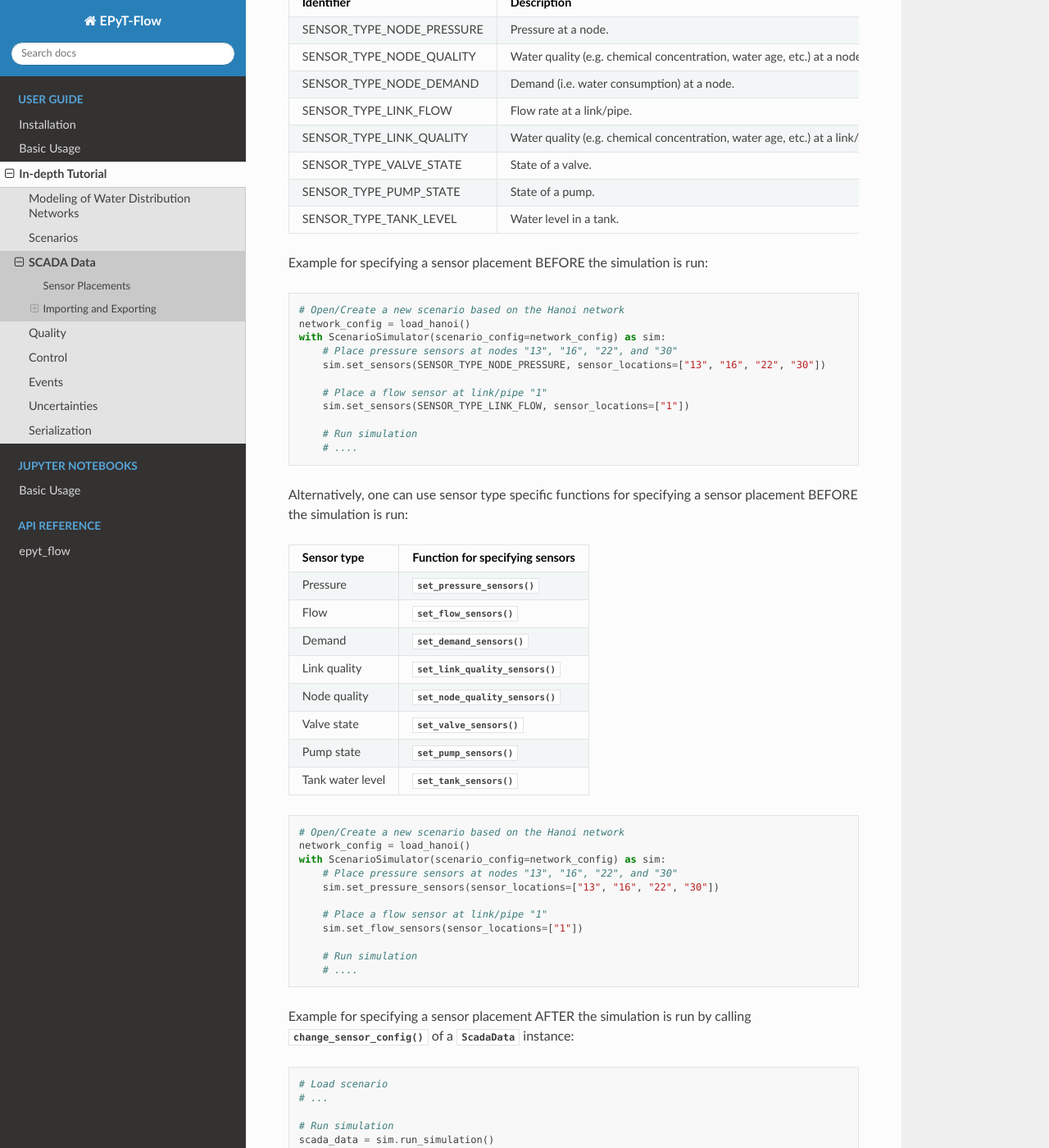
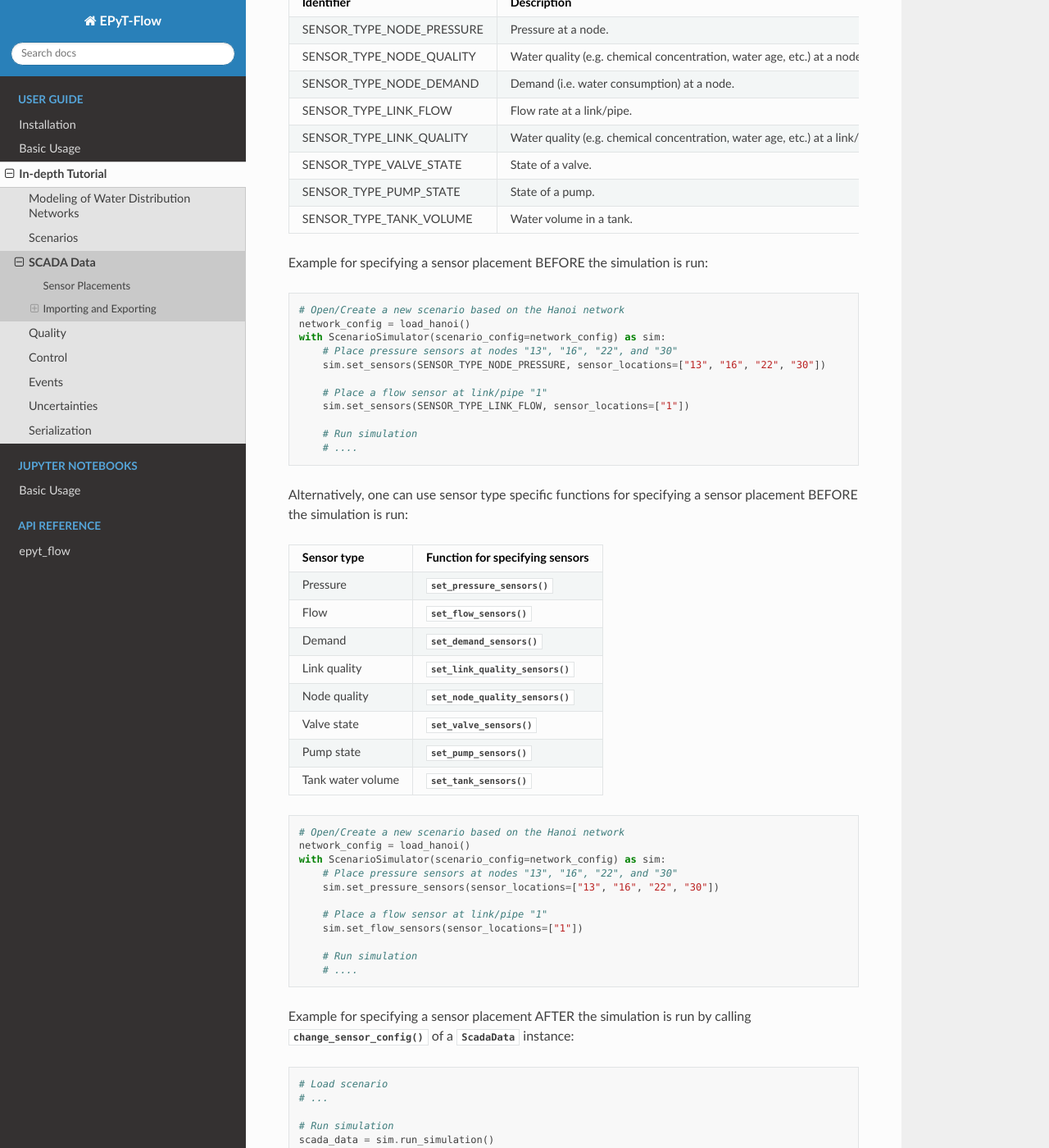
Before and after one commit to WaterFutures/EPyT-Flow, a Sphinx documentation site: the page built from docs/tut.scada.rst, in a window 1280 px wide and 1400 px high, scrolled down 473 px. Shown: the whole window at 82% size. Built offline with Sphinx 7.4.7 and the Read the Docs theme 2.0.0, drawn with Linux system fonts in a browser that asks for light colours; some of the changed text lies outside the part shown.

Commit message:
Rename tank level sensor to tank volume sensor

```diff
--- a/docs/tut.scada.rst
+++ b/docs/tut.scada.rst
@@ -38,7 +38,7 @@ EPyT-Flow supports different types of sensors:
 +---------------------------+--------------------------------------------------------------------------------+
 | SENSOR_TYPE_PUMP_STATE    | State of a pump.                                                               |
 +---------------------------+--------------------------------------------------------------------------------+
-| SENSOR_TYPE_TANK_LEVEL    | Water level in a tank.                                                         |
+| SENSOR_TYPE_TANK_VOLUME   | Water volume in a tank.                                                        |
 +---------------------------+--------------------------------------------------------------------------------+
 
 Example for specifying a sensor placement BEFORE the simulation is run:
@@ -77,7 +77,7 @@ BEFORE the simulation is run:
 +---------------------+--------------------------------------------------------------------------------------------------+
 | Pump state          | :func:`~epyt_flow.simulation.scenario_simulator.ScenarioSimulator.set_pump_sensors`              |
 +---------------------+--------------------------------------------------------------------------------------------------+
-| Tank water level    | :func:`~epyt_flow.simulation.scenario_simulator.ScenarioSimulator.set_tank_sensors`              |
+| Tank water volume   | :func:`~epyt_flow.simulation.scenario_simulator.ScenarioSimulator.set_tank_sensors`              |
 +---------------------+--------------------------------------------------------------------------------------------------+
 
 .. code-block:: python
@@ -156,25 +156,25 @@ Alternatively, one can use sensor type specific function for retrieving the read
 or some sensors of that type - note that the ordering of the columns (i.e. sensors) in the
 returned array depends on the ordering of the specified sensors:
 
-+-------------------+------------------------------------------------------------------------------------+
-| Sensor type       | Function for getting sensors readings                                              |
-+===================+====================================================================================+
-| Pressure          | :func:`~epyt_flow.simulation.scada.scada_data.ScadaData.get_data_pressures`        |
-+-------------------+------------------------------------------------------------------------------------+
-| Flow              | :func:`~epyt_flow.simulation.scada.scada_data.ScadaData.get_data_flows`            |
-+-------------------+------------------------------------------------------------------------------------+
-| Demand            | :func:`~epyt_flow.simulation.scada.scada_data.ScadaData.get_data_demands`          |
-+-------------------+------------------------------------------------------------------------------------+
-| Node quality      | :func:`~epyt_flow.simulation.scada.scada_data.ScadaData.get_data_nodes_quality`    |
-+-------------------+------------------------------------------------------------------------------------+
-| Link quality      | :func:`~epyt_flow.simulation.scada.scada_data.ScadaData.get_data_links_quality`    |
-+-------------------+------------------------------------------------------------------------------------+
-| Valve state       | :func:`~epyt_flow.simulation.scada.scada_data.ScadaData.get_data_valves_state`     |
-+-------------------+------------------------------------------------------------------------------------+
-| Pump state        | :func:`~epyt_flow.simulation.scada.scada_data.ScadaData.get_data_pumps_state`      |
-+-------------------+------------------------------------------------------------------------------------+
-| Tank water level  | :func:`~epyt_flow.simulation.scada.scada_data.ScadaData.get_data_tanks_water_level`|
-+-------------------+------------------------------------------------------------------------------------+
++-------------------+--------------------------------------------------------------------------------------+
+| Sensor type       | Function for getting sensors readings                                                |
++===================+======================================================================================+
+| Pressure          | :func:`~epyt_flow.simulation.scada.scada_data.ScadaData.get_data_pressures`          |
++-------------------+--------------------------------------------------------------------------------------+
+| Flow              | :func:`~epyt_flow.simulation.scada.scada_data.ScadaData.get_data_flows`              |
++-------------------+--------------------------------------------------------------------------------------+
+| Demand            | :func:`~epyt_flow.simulation.scada.scada_data.ScadaData.get_data_demands`            |
++-------------------+--------------------------------------------------------------------------------------+
+| Node quality      | :func:`~epyt_flow.simulation.scada.scada_data.ScadaData.get_data_nodes_quality`      |
++-------------------+--------------------------------------------------------------------------------------+
+| Link quality      | :func:`~epyt_flow.simulation.scada.scada_data.ScadaData.get_data_links_quality`      |
++-------------------+--------------------------------------------------------------------------------------+
+| Valve state       | :func:`~epyt_flow.simulation.scada.scada_data.ScadaData.get_data_valves_state`       |
++-------------------+--------------------------------------------------------------------------------------+
+| Pump state        | :func:`~epyt_flow.simulation.scada.scada_data.ScadaData.get_data_pumps_state`        |
++-------------------+--------------------------------------------------------------------------------------+
+| Tank water volume | :func:`~epyt_flow.simulation.scada.scada_data.ScadaData.get_data_tanks_water_volume` |
++-------------------+--------------------------------------------------------------------------------------+
 
 Example for getting the pressure readings at node "5":
 
```
Also changed, not shown: 3 other files.
